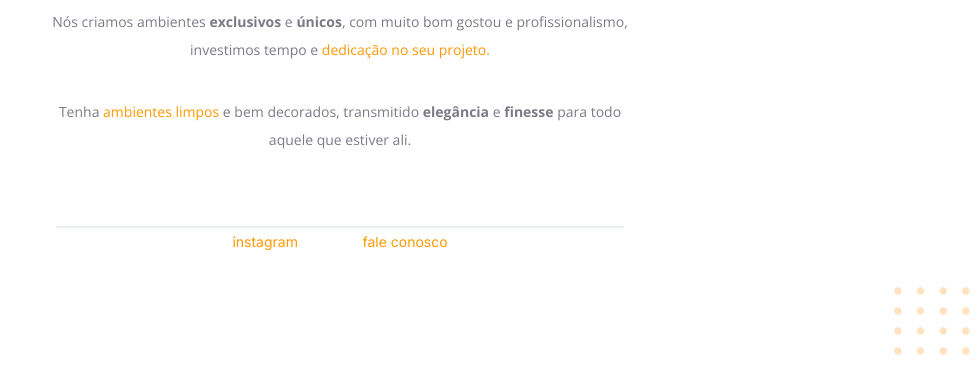
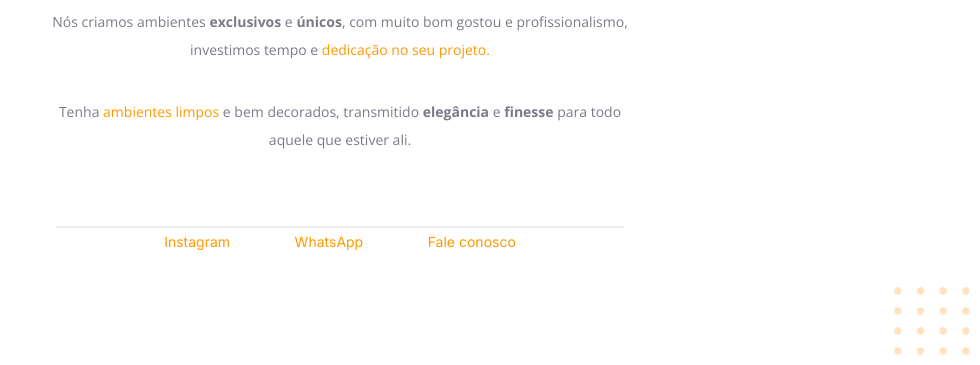
Before and after one commit to MagnoQueiroz/moveis_customizaveis_explorer, a plain HTML site: page index.html in a window 1280 px wide. Shown: the part 435-800 px from the top of the page, without its empty margins (300-1280 px from the left). Drawn offline with nearby package versions, Linux system fonts and the light colour scheme; files whose address does not match are found by name.

Commit message:
style page edit

```diff
--- a/index.html
+++ b/index.html
@@ -51,12 +51,13 @@
 
     <footer>
       <div class="social-media">
-        <a href="https://instagram.com" target="_blank">instagram</a>
+        <a href="https://instagram.com" target="_blank">Instagram</a>
         <a
           href="https://wa.me/55000000000?Olá%20tenho%20interesse%20em%20costumizar%20um%20movel"
           target="_blank"
-          >fale conosco</a
+          >WhatsApp</a
         >
+        <a href="mailto:faleconosco@gmail.com">Fale conosco</a>
       </div>
     </footer>
 
```
